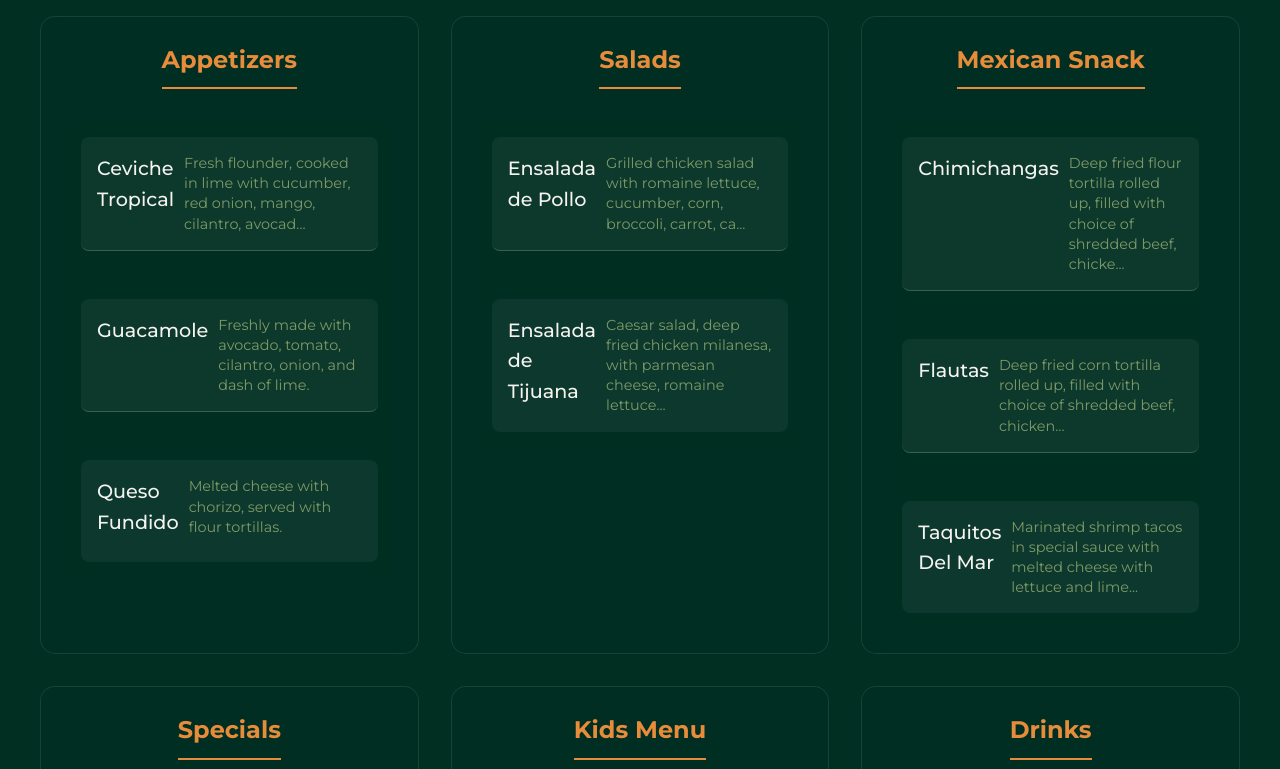
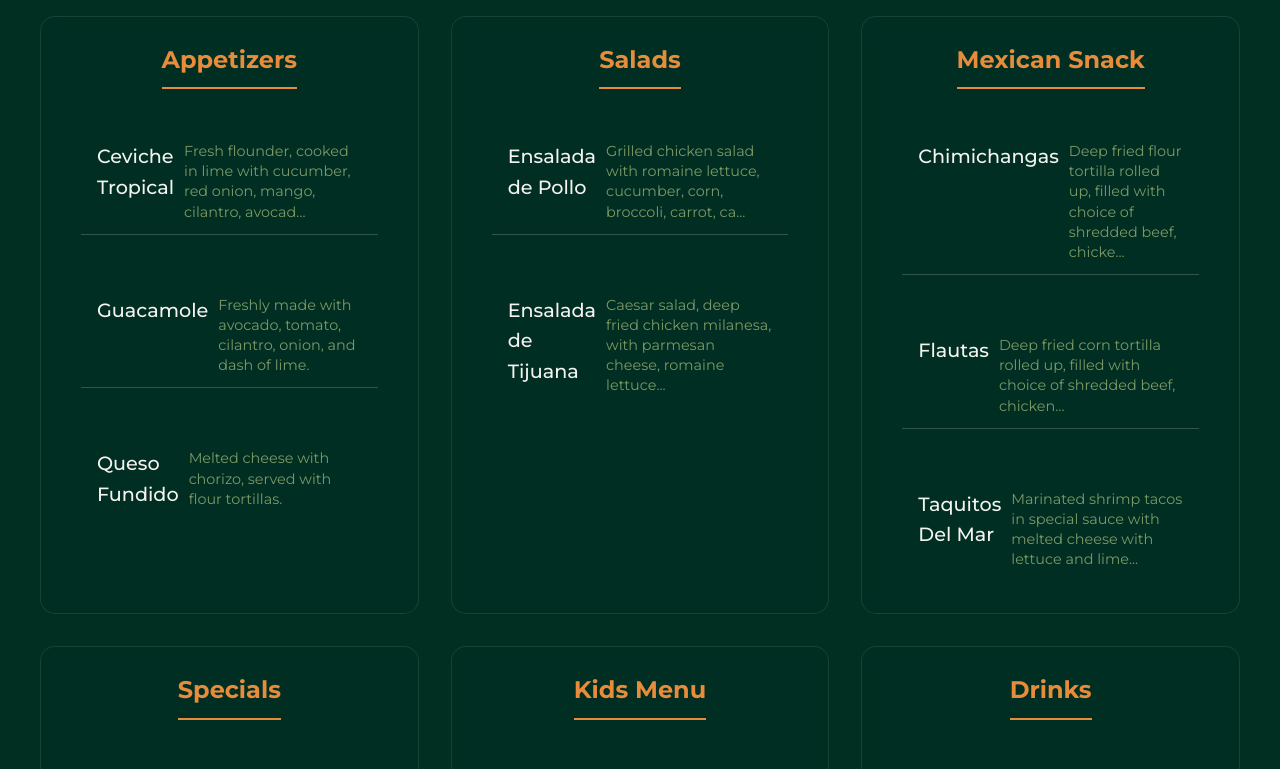
Before and after one commit to montjeffrey/CasaDraft, a website: page index.html in a window 1280 px wide. Shown: the part 1760-2529 px from the top of the page. Drawn offline with Linux system fonts and the light colour scheme.

Commit message:
Update menu preview styling to use line separators instead of blocks

```diff
--- a/index.html
+++ b/index.html
@@ -396,16 +396,13 @@
         .menu-item {
             text-align: left;
             margin-bottom: 1.5rem;
-            padding: 1rem;
+            padding: 0.75rem 1rem;
             border-bottom: 1px solid rgba(244, 243, 240, 0.2);
-            background: rgba(255, 255, 255, 0.05);
-            border-radius: 8px;
             transition: all 0.3s ease;
         }
 
         .menu-item:hover {
-            background: rgba(255, 255, 255, 0.1);
-            transform: translateY(-2px);
+            background: rgba(255, 255, 255, 0.05);
         }
 
         .menu-item:last-child {
@@ -430,9 +427,7 @@
         }
 
         .menu-items {
-            padding: 1rem;
-            background: rgba(1, 47, 34, 0.3);
-            border-radius: 10px;
+            padding: 0.5rem 1rem;
             margin-top: 1rem;
         }
 
```
